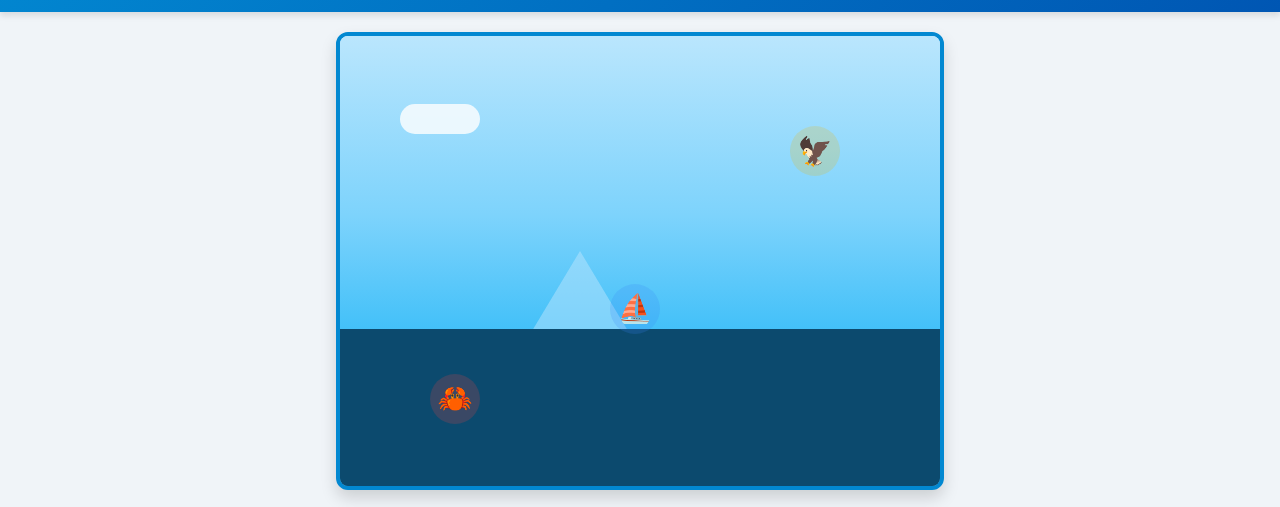
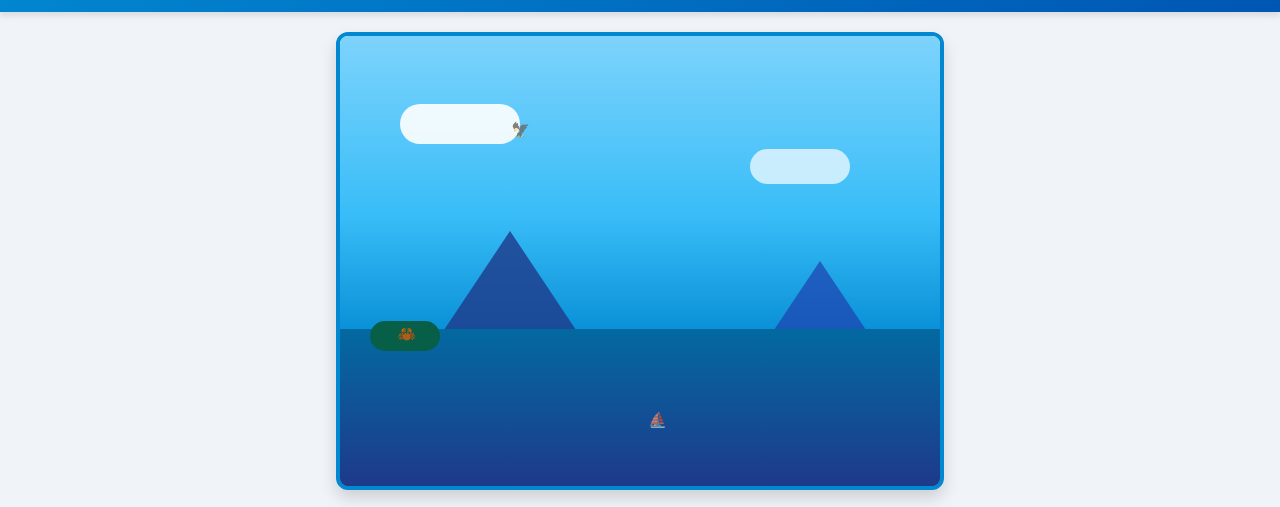
Before and after one commit to poontarasa/krabi-puzzle-game, a plain HTML site: page detective.html in a window 1280 px wide. Shown: the part 68-575 px from the top of the page. Drawn offline with Linux system fonts and the light colour scheme.

Commit message:
Refactor game scene and hidden item styles

```diff
--- a/detective.html
+++ b/detective.html
@@ -28,7 +28,6 @@
         h1 { margin: 0; font-size: 24px; }
         p { margin: 5px 0 0 0; font-size: 14px; opacity: 0.9; }
 
-        /* โซนกระดานเกม */
         .game-container {
             position: relative;
             width: 95%;
@@ -42,40 +41,43 @@
             box-shadow: 0 8px 16px rgba(0,0,0,0.15);
         }
 
-        /* ฉากเมืองจำลอง (สามารถเปลี่ยนเป็นรูปภาพจริงได้ในอนาคต) */
+        /* ฉากหลังที่ทำให้ดูลายตาขึ้นเพื่อซ่อนของ */
         .game-scene {
             width: 100%;
             height: 100%;
-            background: linear-gradient(to bottom, #bae6fd 0%, #7dd3fc 40%, #38bdf8 70%, #0288d1 100%);
+            background: linear-gradient(to bottom, #7dd3fc 0%, #38bdf8 40%, #0288d1 70%, #0c4a6e 100%);
             position: relative;
         }
 
-        /* ตกแต่งฉากจำลองให้ดูมีอะไรซ่อน */
-        .scenery-cloud { position: absolute; background: white; border-radius: 20px; width: 80px; height: 30px; top: 15%; left: 10%; opacity: 0.8; }
-        .scenery-mountain { position: absolute; bottom: 30%; left: 30%; border-left: 60px solid transparent; border-right: 60px solid transparent; border-bottom: 100px solid #bae6fd; opacity: 0.5; }
-        .scenery-sea { position: absolute; bottom: 0; width: 100%; height: 35%; background-color: #0c4a6e; }
+        /* สิ่งแวดล้อมที่เอาไว้บัง/ซ่อนไอเทม */
+        .scenery-cloud1 { position: absolute; background: white; border-radius: 20px; width: 120px; height: 40px; top: 15%; left: 10%; opacity: 0.9; }
+        .scenery-cloud2 { position: absolute; background: white; border-radius: 20px; width: 100px; height: 35px; top: 25%; right: 15%; opacity: 0.7; }
+        .scenery-mountain1 { position: absolute; bottom: 30%; left: 15%; border-left: 80px solid transparent; border-right: 80px solid transparent; border-bottom: 120px solid #1e3a8a; opacity: 0.8; }
+        .scenery-mountain2 { position: absolute; bottom: 30%; right: 10%; border-left: 60px solid transparent; border-right: 60px solid transparent; border-bottom: 90px solid #1e40af; opacity: 0.7; }
+        .scenery-sea { position: absolute; bottom: 0; width: 100%; height: 35%; background: linear-gradient(to bottom, #0369a1, #1e3a8a); }
+        .scenery-bush { position: absolute; bottom: 30%; left: 5%; background-color: #065f46; width: 70px; height: 30px; border-radius: 15px; }
 
-        /* วัตถุที่ซ่อนอยู่ (Hidden Items) */
+        /* 👁️ ซ่อนไอเทมจริง: ปรับให้ตัวเล็กจิ๋ว (14px) และโปร่งแสงเล็กน้อยให้เนียนไปกับพื้นหลัง */
         .hidden-item {
             position: absolute;
             cursor: pointer;
+            font-size: 15px;
+            width: 25px;
+            height: 25px;
             display: flex;
             align-items: center;
             justify-content: center;
-            font-size: 28px;
-            transition: transform 0.2s;
-            border-radius: 50%;
-            width: 50px;
-            height: 50px;
+            opacity: 0.65;
+            transition: all 0.2s;
         }
-        .hidden-item:active { transform: scale(0.9); }
+        /* เวลาเอาเมาส์ชี้หรือจิ้มโดนถึงจะชัดขึ้นมา */
+        .hidden-item:hover { opacity: 1; transform: scale(1.2); }
 
-        /* พิกัดจุดซ่อนต่างๆ ในฉาก */
-        #item-crab { top: 75%; left: 15%; background-color: rgba(239, 68, 68, 0.2); } /* ปูดำ ซ่อนริมหาด */
-        #item-eagle { top: 20%; left: 75%; background-color: rgba(234, 179, 8, 0.2); } /* นกออก ซ่อนบนฟ้า/หน้าผา */
-        #item-ship { top: 55%; left: 45%; background-color: rgba(59, 130, 246, 0.2); } /* เรือสำเภา ซ่อนในทะเล */
+        /* จุดซ่อนเนียนๆ */
+        #item-eagle { top: 18%; left: 28%; } /* นกออก แอบอยู่ในก้อนเมฆสีขาว */
+        #item-ship { bottom: 12%; right: 45%; } /* เรือสำเภา แอบอยู่กลางทะเลลึก */
+        #item-crab { bottom: 31%; left: 9%; } /* พยาปูดำ แอบอยู่หลังพุ่มไม้ริมฝั่ง */
 
-        /* รายการของที่ต้องหาด้านล่าง */
         .task-bar {
             width: 95%;
             max-width: 600px;
@@ -95,13 +97,12 @@
             font-size: 14px;
             font-weight: bold;
             color: #64748b;
-            transition: color 0.3s, transform 0.3s;
         }
 
-        .task-item span { font-size: 32px; margin-bottom: 5px; }
-        .task-item.found { color: #10b981; transform: scale(1.05); text-decoration: line-through; opacity: 0.6; }
+        .task-item span { font-size: 28px; margin-bottom: 5px; }
+        .task-item.found { color: #10b981; text-decoration: line-through; opacity: 0.5; }
 
-        /* หน้าต่างความรู้ป๊อปอัป (Modal) */
+        /* ป๊อปอัปความรู้ */
         .modal {
             display: none;
             position: fixed;
@@ -144,11 +145,8 @@
             border-radius: 8px;
             cursor: pointer;
             width: 100%;
-            transition: background-color 0.2s;
         }
-        .close-btn:hover { background-color: #0056b3; }
 
-        /* หน้าจอชนะเกม */
         .victory-screen {
             display: none;
             flex-direction: column;
@@ -167,23 +165,26 @@
 
     <header>
         <h1>🕵️‍♂️ นักสืบประติมากรรมกระบี่</h1>
-        <p>จิ้มหาวัตถุที่ซ่อนอยู่ในภาพ เพื่อปลดล็อกความลับ!</p>
+        <p>วัตถุชิ้นเล็กๆ แอบซ่อนอยู่ตามฉากเมืองกระบี่ ลองหาดูสิ!</p>
     </header>
 
     <div class="game-container">
         <div class="game-scene">
-            <div class="scenery-cloud"></div>
-            <div class="scenery-mountain"></div>
+            <div class="scenery-cloud1"></div>
+            <div class="scenery-cloud2"></div>
+            <div class="scenery-mountain1"></div>
+            <div class="scenery-mountain2"></div>
             <div class="scenery-sea"></div>
+            <div class="scenery-bush"></div>
 
-            <div class="hidden-item" id="item-crab" onclick="findItem('crab')">🦀</div>
             <div class="hidden-item" id="item-eagle" onclick="findItem('eagle')">🦅</div>
             <div class="hidden-item" id="item-ship" onclick="findItem('ship')">⛵</div>
+            <div class="hidden-item" id="item-crab" onclick="findItem('crab')">🦀</div>
         </div>
 
         <div class="victory-screen" id="victory-layout">
-            <h2>🎉 ภารกิจสำเร็จ!</h2>
-            <p style="color: #475569; font-size: 16px; margin-bottom: 20px;">คุณได้เรียนรู้ประวัติประติมากรรมกระบี่ครบถ้วนแล้ว</p>
+            <h2>🎉 คุณคือนักสืบระดับเทพ!</h2>
+            <p style="color: #475569; font-size: 16px; margin-bottom: 20px;">ค้นพบเบาะแสประติมากรรมครบถ้วนและถูกต้อง</p>
             <button class="close-btn" style="width: auto;" onclick="resetGame()">เล่นใหม่อีกครั้ง</button>
         </div>
     </div>
@@ -199,12 +200,11 @@
             <div class="modal-icon" id="modal-icon">🦀</div>
             <div class="modal-title" id="modal-title">ชื่อวัตถุ</div>
             <div class="modal-text" id="modal-text">เนื้อหาความรู้...</div>
-            <button class="close-btn" onclick="closeModal()">รับทราบเบาะแส!</button>
+            <button class="close-btn" onclick="closeModal()">บันทึกเบาะแสลงสมุด</button>
         </div>
     </div>
 
     <script>
-        // คลังข้อมูลความรู้ของประติมากรรมแต่ละชิ้น
         const factData = {
             crab: {
                 icon: "🦀",
@@ -223,50 +223,36 @@
             }
         };
 
-        // ตัวแปรเก็บสถานะว่าเจอชิ้นไหนไปแล้วบ้าง
         let foundItems = { crab: false, eagle: false, ship: false };
 
-        // ฟังก์ชันเมื่อผู้เล่นคลิกเจอไอเทม
         function findItem(itemKey) {
-            if (foundItems[itemKey]) return; // ถ้าเคยเจอแล้ว ไม่ต้องทำซ้ำ
+            if (foundItems[itemKey]) return;
 
             foundItems[itemKey] = true;
-
-            // เปลี่ยนสถานะในแถบรายการด้านล่างให้เป็น "หาเจอแล้ว"
             document.getElementById(`task-${itemKey}`).classList.add('found');
-            // ซ่อนไอเทมในหน้าจอเกม
             document.getElementById(`item-${itemKey}`).style.visibility = 'hidden';
 
-            // แสดงหน้าต่างป๊อปอัปความรู้
             document.getElementById('modal-icon').innerText = factData[itemKey].icon;
             document.getElementById('modal-title').innerText = factData[itemKey].title;
             document.getElementById('modal-text').innerHTML = factData[itemKey].text;
             document.getElementById('fact-modal').style.display = 'flex';
         }
 
-        // ฟังก์ชันปิดหน้าต่างความรู้ และตรวจสอบว่าชนะเกมหรือยัง
         function closeModal() {
             document.getElementById('fact-modal').style.display = 'none';
-
-            // ถ้าหาเจอครบทั้ง 3 ชิ้นแล้ว ให้แสดงหน้าจอชนะเกม
             if (foundItems.crab && foundItems.eagle && foundItems.ship) {
                 document.getElementById('victory-layout').style.display = 'flex';
             }
         }
 
-        // ฟังก์ชันเริ่มเกมใหม่
         function resetGame() {
             foundItems = { crab: false, eagle: false, ship: false };
-
-            // รีเซ็ตการแสดงผลกลับมาเริ่มต้น
             document.getElementById('task-crab').classList.remove('found');
             document.getElementById('task-eagle').classList.remove('found');
             document.getElementById('task-ship').classList.remove('found');
-
             document.getElementById('item-crab').style.visibility = 'visible';
             document.getElementById('item-eagle').style.visibility = 'visible';
             document.getElementById('item-ship').style.visibility = 'visible';
-
             document.getElementById('victory-layout').style.display = 'none';
         }
     </script>
```
